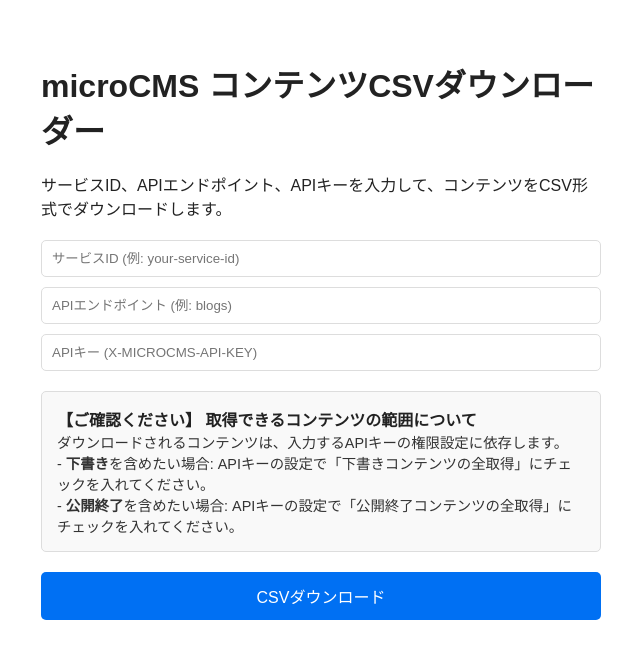
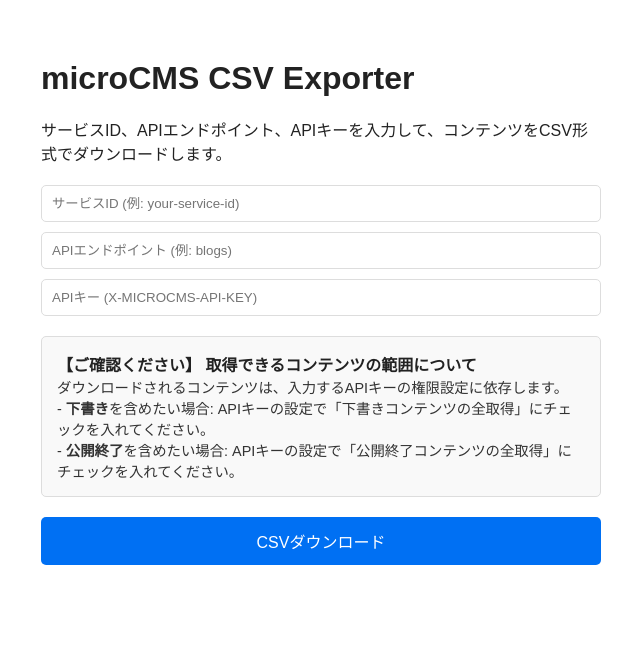
Before and after one commit to shimotsu4431/microCSV, a Next.js app: page / in a window 1280 px wide. Shown: the top 658 px of the page, without its empty margins (319-959 px from the left). Built offline with nearby package versions, Linux system fonts and the light colour scheme.

Commit message:
タイトルを「microCMS コンテンツCSVダウンローダー」から「microCMS CSV Exporter」に変更し、eslintの警告を無視するコメントを追加

```diff
--- a/app/page.tsx
+++ b/app/page.tsx
@@ -53,6 +53,7 @@
       window.URL.revokeObjectURL(url)
 
       toast.success('ダウンロードが完了しました！', { id: loadingToastId })
+      // eslint-disable-next-line @typescript-eslint/no-explicit-any
     } catch (error: any) {
       toast.error(error.message, { id: loadingToastId })
     } finally {
@@ -85,7 +86,7 @@
           gap: '20px',
         }}
       >
-        <h1>microCMS コンテンツCSVダウンローダー</h1>
+        <h1>microCMS CSV Exporter</h1>
 
         <p>
           サービスID、APIエンドポイント、APIキーを入力して、コンテンツをCSV形式でダウンロードします。
```
